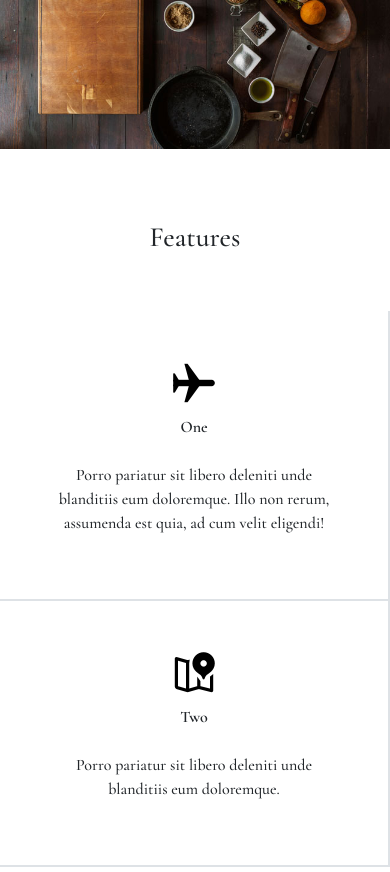
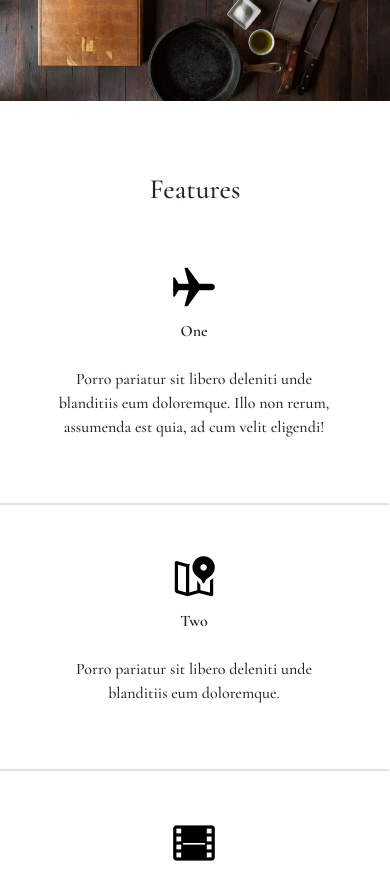
Before and after one commit to andersonTS/examination, a plain HTML site: page index.html in a window 390 px wide. Shown: the part 3200-4072 px from the top of the page. Drawn offline with nearby package versions, Linux system fonts and the light colour scheme.

Commit message:
Finish project

```diff
--- a/index.html
+++ b/index.html
@@ -110,7 +110,7 @@
             </div>
         </div>
         <div class="row" id="gallery">
-            <div class="col-12 text-center py-5 mt-4">
+            <div class="col-12 text-center pt-5 mt-4">
                 <h1>Gallery</h1>
             </div>
         </div>
@@ -165,12 +165,12 @@
     </div>
     <div class="container">
         <div class="row" id="features">
-            <div class="col-12 text-center py-5 mt-4">
+            <div class="col-12 text-center pt-5 mt-4">
                 <h1>Features</h1>
             </div>
         </div>
         <div class="row">
-            <div class="col-sm-6 col-md-4 text-center p-5 fs-6  border-end border-bottom border-2">
+            <div class="col-sm-6 col-md-4 text-center p-5 fs-6  border-end border-bottom border-2" id="one">
                 <img src="./img/airplane-48.png" alt=""><br>
                 <p class="fw-bold py-2">One</p>
                 <p>Porro pariatur sit libero deleniti unde blanditiis eum doloremque.
--- a/style.css
+++ b/style.css
@@ -169,5 +169,8 @@ a:not([href]):not([class]):hover {
   #four, #five, #six{
     border-bottom: 2px solid #dee2e6 !important;
   }
+  #one, #two, #three, #four, #five, #six{
+    border-right: 2px solid #ffffff !important;
+  }
 
 }
```
